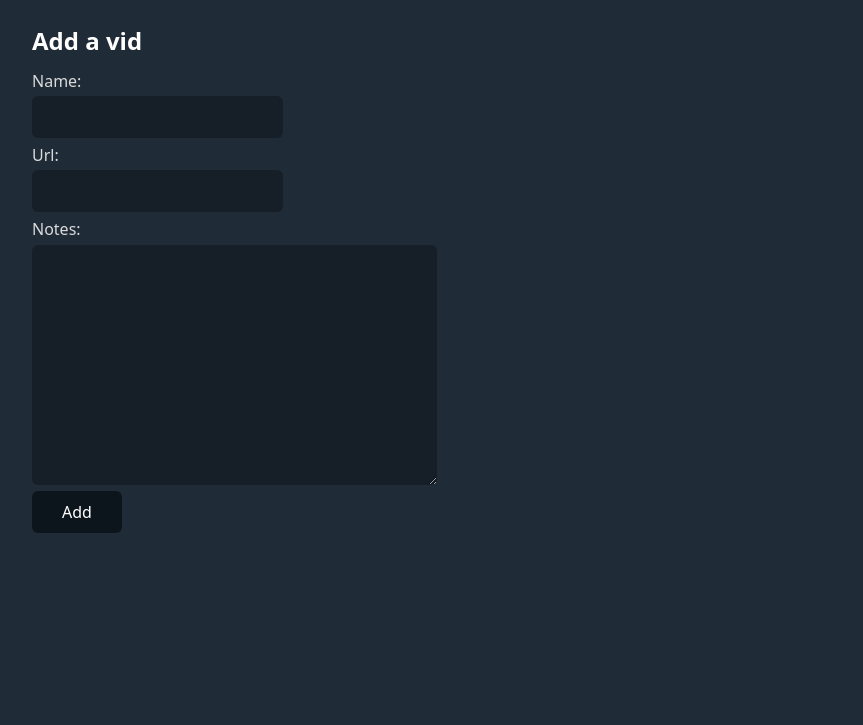
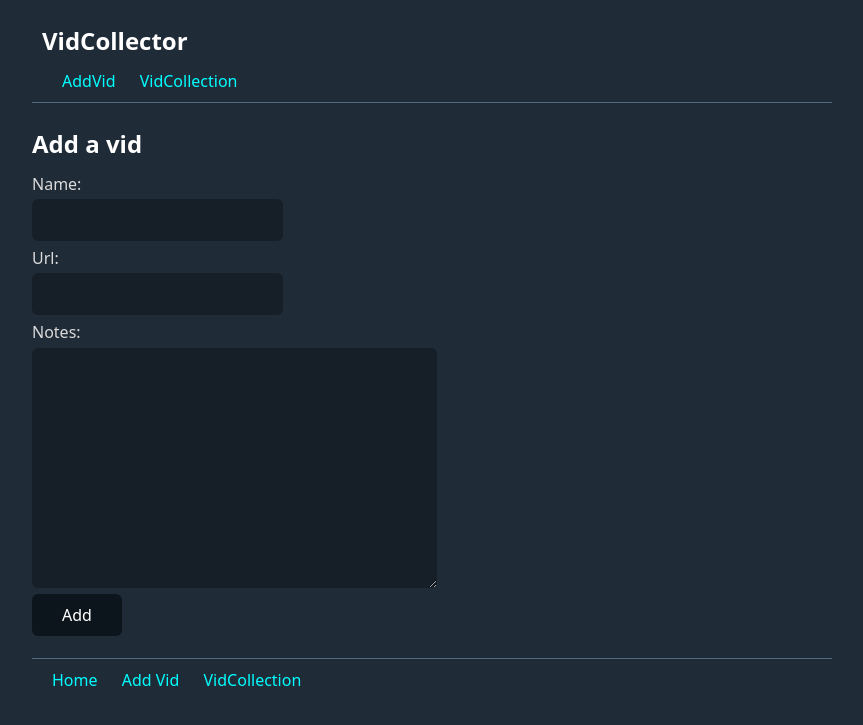
Before and after one commit to Jon-117/django-vid-app, a Django app: page /add in a window 1280 px wide. Shown: the top 725 px of the page, without its empty margins (208-1071 px from the left). Run offline with Django 5.2, Linux system fonts and the light colour scheme.

Commit message:
Search function and navigation added

```diff
--- a/video/video_collection/forms.py
+++ b/video/video_collection/forms.py
@@ -6,3 +6,7 @@ class VideoForm(forms.ModelForm):
     class Meta:
         model = Video
         fields = ['name', 'url', 'notes']
+
+
+class SearchForm(forms.Form):
+    search_term = forms.CharField()
--- a/video/video_collection/static/css/style.css
+++ b/video/video_collection/static/css/style.css
@@ -0,0 +1,8 @@
+.navigation {
+    margin: 10px
+}
+
+.navigation > a {
+    margin: 10px;
+    color: aqua;
+}
--- a/video/video_collection/templates/video_collection/base.html
+++ b/video/video_collection/templates/video_collection/base.html
@@ -9,11 +9,23 @@
 
 </head>
 <body>
+        <div class="navigation">
+            <a href="{% url 'home' %}"><h2>VidCollector</h2></a>
+            <a href="{% url 'add_video' %}">AddVid</a>
+            <a href="{% url 'video_list' %}">VidCollection</a>
+        </div>
 
+        <hr>
 
+        {% block content %}
+        {% endblock %}
 
-    {% block content %}
-    {% endblock %}
+<hr>
+        <div class="navigation">
+            <a href="{% url 'home' %}">Home</a>
+            <a href="{% url 'add_video' %}">Add Vid</a>
+            <a href="{% url 'video_list' %}">VidCollection</a>
+        </div>
 </body>
 
 </html>
--- a/video/video_collection/views.py
+++ b/video/video_collection/views.py
@@ -1,8 +1,9 @@
 from django.shortcuts import render, redirect
 from django.contrib import messages
 from .models import Video
-from .forms import VideoForm
+from .forms import VideoForm, SearchForm
 from django.db import IntegrityError
+from django.db.models.functions import Lower
 from django.core.exceptions import ValidationError
 
 
@@ -36,5 +37,14 @@ def add(request):
 
 
 def video_list(request):
-    videos = Video.objects.all()
-    return render(request, 'video_collection/video_list.html', {'videos':videos})
+    search_form = SearchForm(request.GET)  # build form from data user sends to app
+
+    if search_form.is_valid():
+        search_term = search_form.cleaned_data['search_term']
+        videos = Video.objects.filter(name__icontains=search_term).order_by(Lower('name'))
+    else:
+        search_form = SearchForm()
+        videos = Video.objects.order_by(Lower('name'))
+
+
+    return render(request, 'video_collection/video_list.html', {'videos':videos, 'search_form': search_form})
```
Also changed, not shown: video/video_collection/templates/video_collection/video_list.html (+15 -1 lines).
